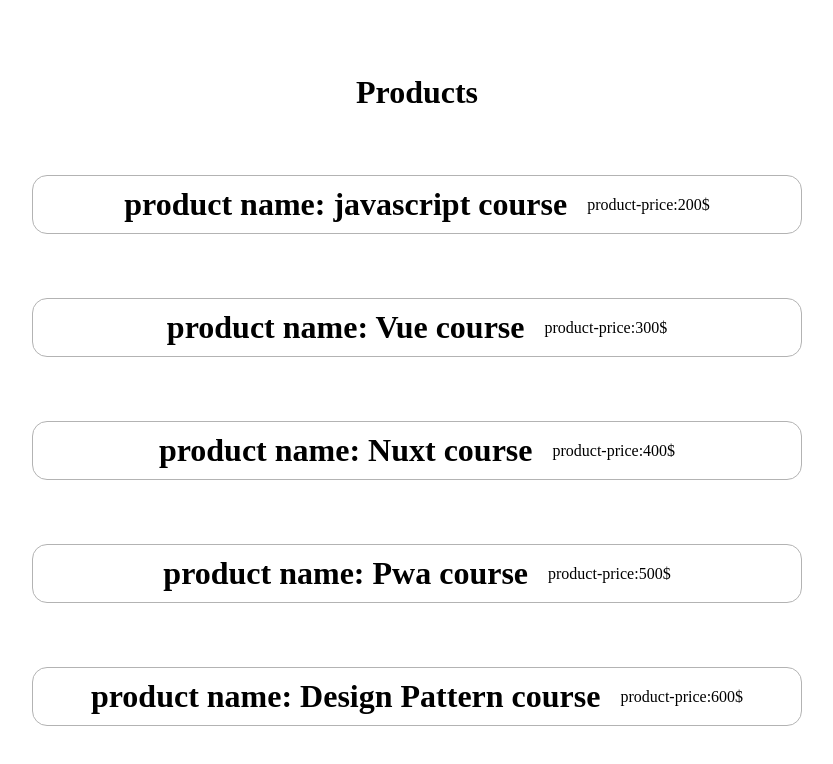
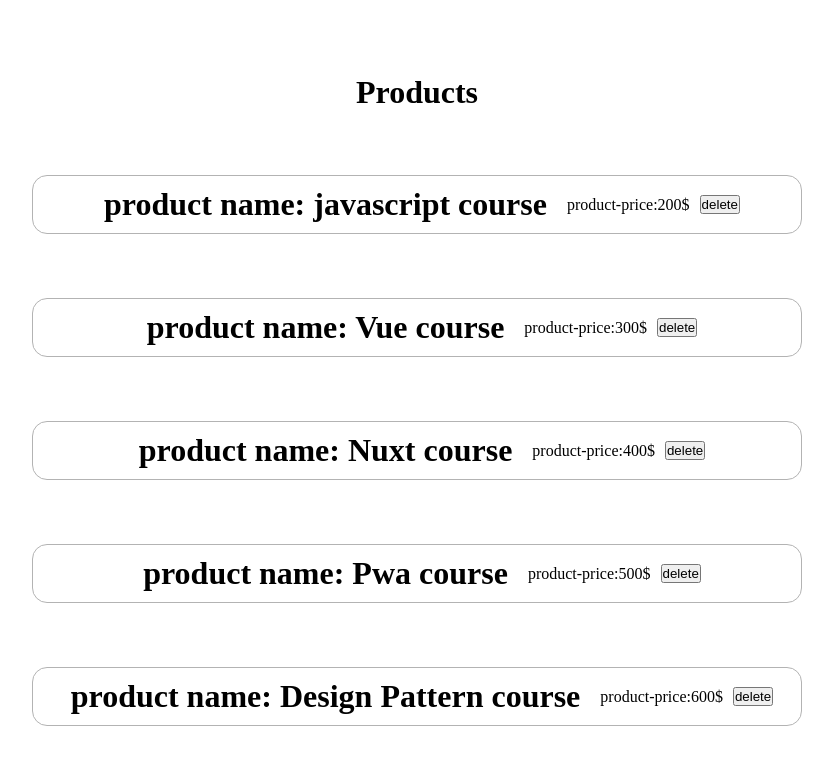
Before and after one commit to danyalbani240/learning-react, a React (Create React App) app: page / in a window 1280 px wide. Shown: the top 764 px of the page, without its empty margins (223-1056 px from the left). Built offline with nearby package versions, Linux system fonts and the light colour scheme.

Commit message:
adding a delete button

```diff
--- a/src/product/Product.js
+++ b/src/product/Product.js
@@ -2,9 +2,10 @@
 import styles from "./product.module.css";
 const Product = (props) => {
     return (
-        <div className={styles.product} onClick={props.delete}>
+        <div className={styles.product}>
             <h1>product name: {props.title}</h1>
             <p>product-price:{props.price}</p>
+            <button onClick={props.delete}>delete</button>
         </div>
     );
 };
```
